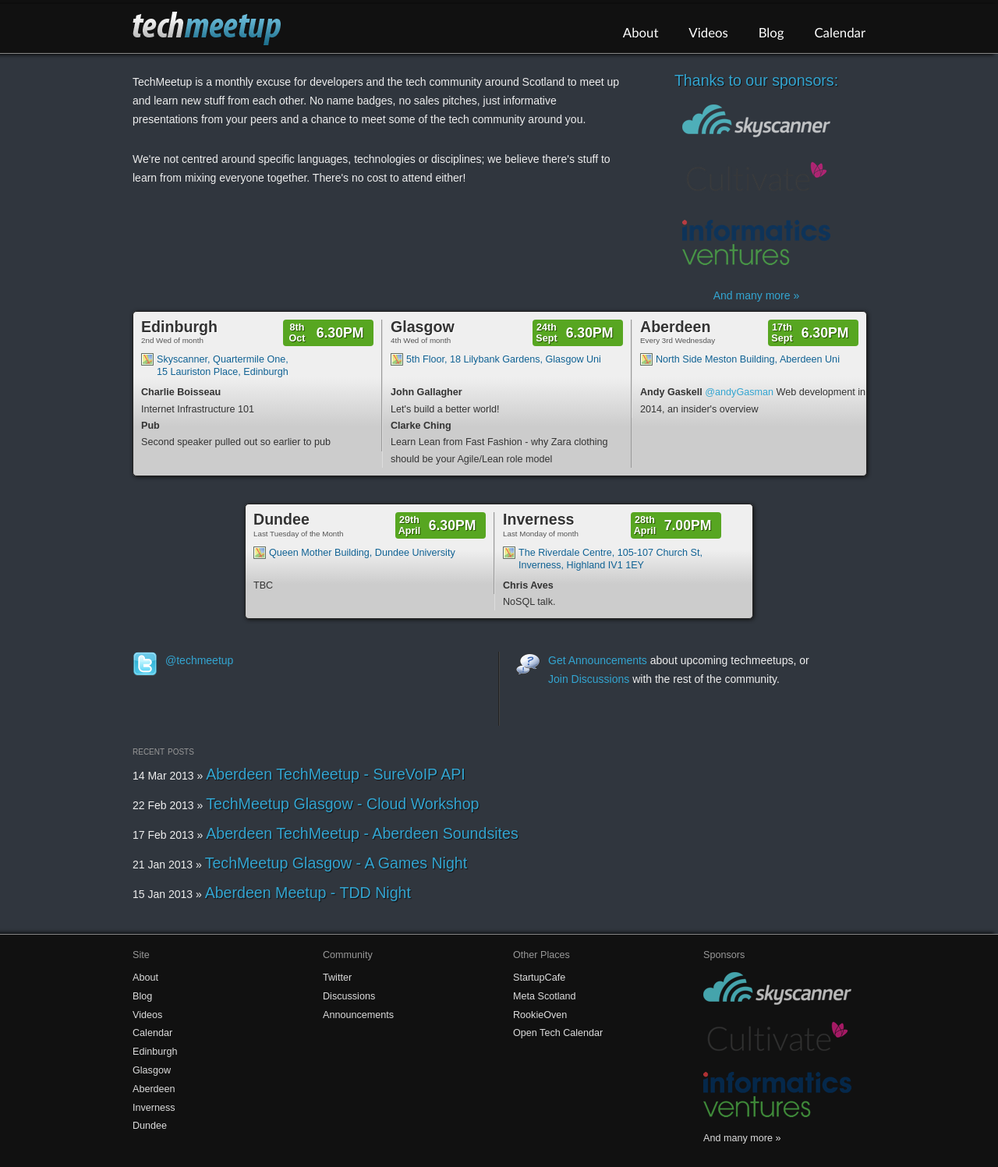
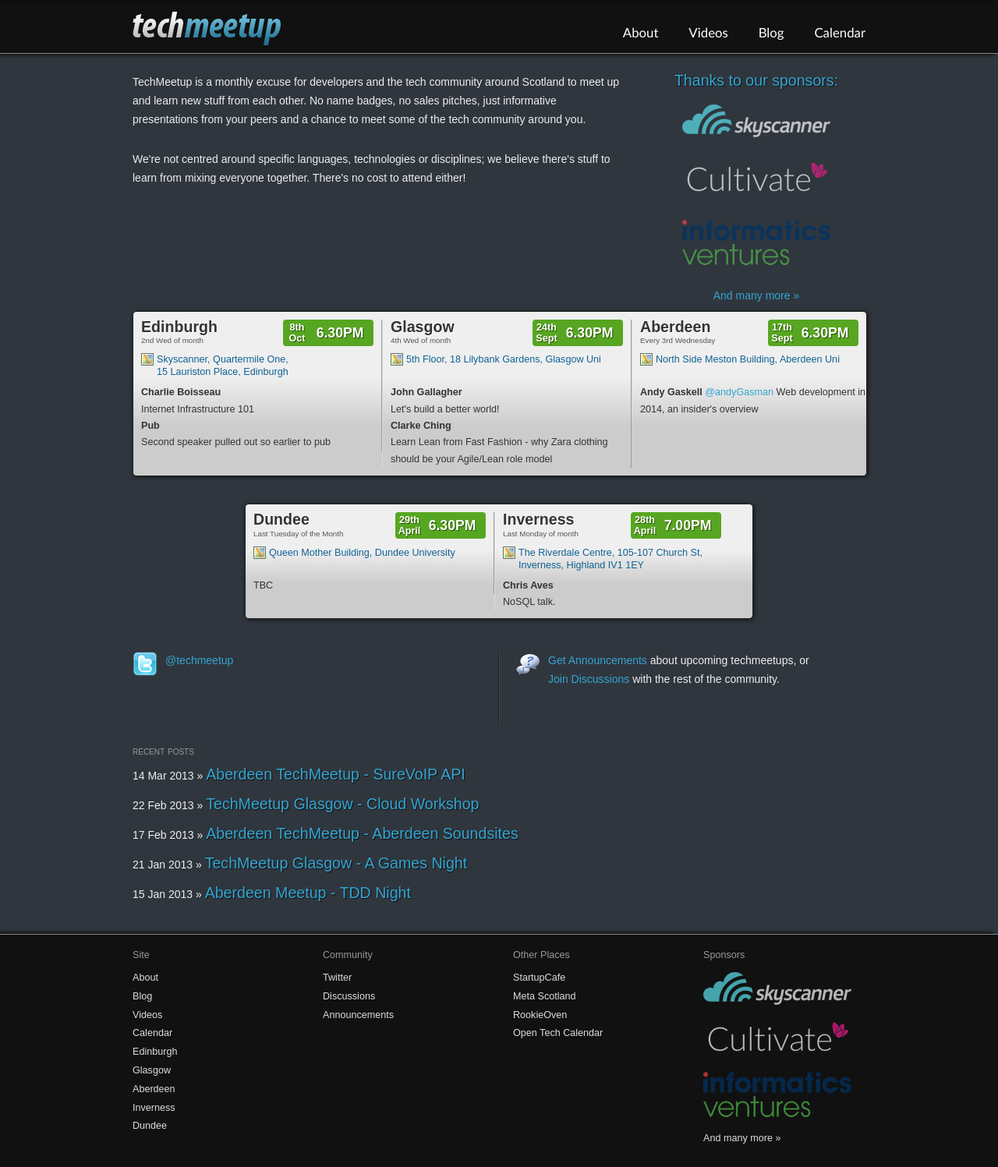
Before and after one commit to techmeetup/techmeetup.co.uk, a Jekyll site: the page built from index.html, in a window 1280 px wide. Shown: the whole page at 78% size. Built offline with Jekyll 4.4.1, drawn with Linux system fonts in a browser that asks for light colours.

Commit message:
New Cultivate logo

```diff
--- a/_layouts/default.html
+++ b/_layouts/default.html
@@ -65,7 +65,7 @@
                 <img src="{{ site.baseurl }}/static/img/skyscanner.png" />
             </a></li>
             <li><a href="http://cultivatehq.com/" class="fadehover">
-                <img src="{{ site.baseurl }}/static/img/cultivatehq.png" />
+                <img src="{{ site.baseurl }}/static/img/cultivatehq-white-small.png" />
             </a></li>
             <li><a href="http://www.informatics-ventures.com/" class="fadehover">
                 <img src="{{ site.baseurl }}/static/img/informatics.png" />
--- a/about.html
+++ b/about.html
@@ -9,7 +9,7 @@
           <img src="{{ site.baseurl }}/static/img/skyscanner.png" />
       </a></li>
       <li><a href="http://cultivatehq.com/" class="fadehover">
-          <img src="{{ site.baseurl }}/static/img/cultivatehq.png" />
+          <img src="{{ site.baseurl }}/static/img/cultivatehq-white-small.png" />
       </a></li>
       <li><a href="http://www.informatics-ventures.com/" class="fadehover">
           <img src="{{ site.baseurl }}/static/img/informatics.png" />
--- a/index.html
+++ b/index.html
@@ -16,7 +16,7 @@
           <img src="{{ site.baseurl }}/static/img/skyscanner.png" />
       </a></li>
       <li><a href="http://cultivatehq.com/" class="fadehover">
-          <img src="{{ site.baseurl }}/static/img/cultivatehq.png" />
+          <img src="{{ site.baseurl }}/static/img/cultivatehq-white-small.png" />
       </a></li>
       <li><a href="http://www.informatics-ventures.com/" class="fadehover">
           <img src="{{ site.baseurl }}/static/img/informatics.png" />
```
Also changed, not shown: static/img/cultivatehq-white-small.png (added).
